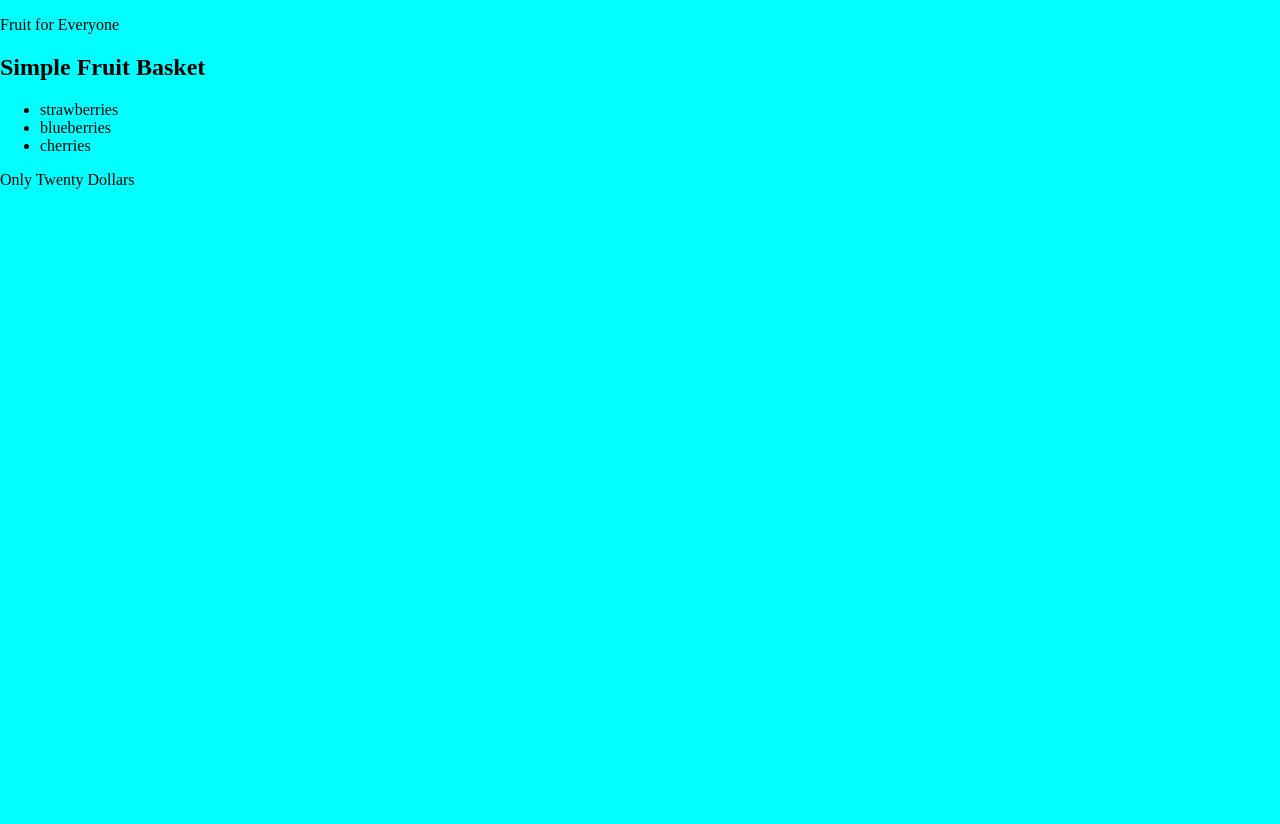
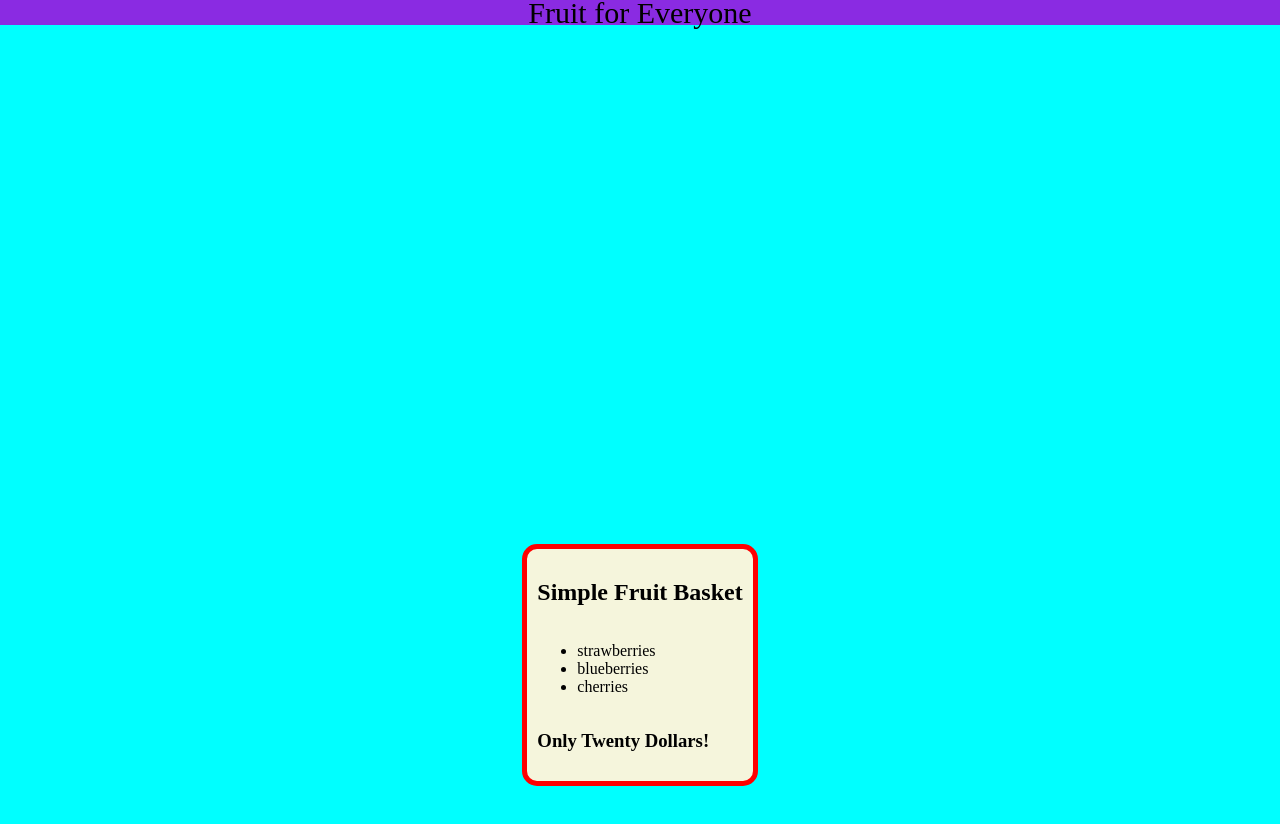
Before and after one commit to CatCodes100/bvt-dev, a plain HTML site: page lab-tuesday/index.html in a window 1280 px wide. Drawn offline with Linux system fonts and the light colour scheme.

Commit message:
first-commit

```diff
--- a/lab-tuesday/index.html
+++ b/lab-tuesday/index.html
@@ -16,7 +16,7 @@
             <li>blueberries</li>
             <li>cherries</li>
         </ul>
-        <p>Only Twenty Dollars</p>
+        <h3>Only Twenty Dollars!</h3>
     </div>
 </div>
     </body>
--- a/lab-tuesday/styles.css
+++ b/lab-tuesday/styles.css
@@ -7,7 +7,7 @@ body{
 
 }
 
-container{
+.container{
     height: 100%;
     width: 100%;
     display: flex;
@@ -16,22 +16,23 @@ container{
 
 }
 
-title{
+.title{
     background-color: blueviolet;
-    height: 75px;
+    height: 25px;
     width: 100%;
     display: flex;
     justify-content: center;
     align-items: center;
-    font-size: 100px;
+    font-size: 30px;
     font-weight: 400;
 }
-box1{
+.box1{
     display: flex;
     flex-direction: column;
+    justify-content: flex-end;
     background-color: beige;
     border: solid red 5px;
     border-radius: 15px;
-    width: 100px;
-    height: 100px;
+    padding: 10px;
+
 }
```
